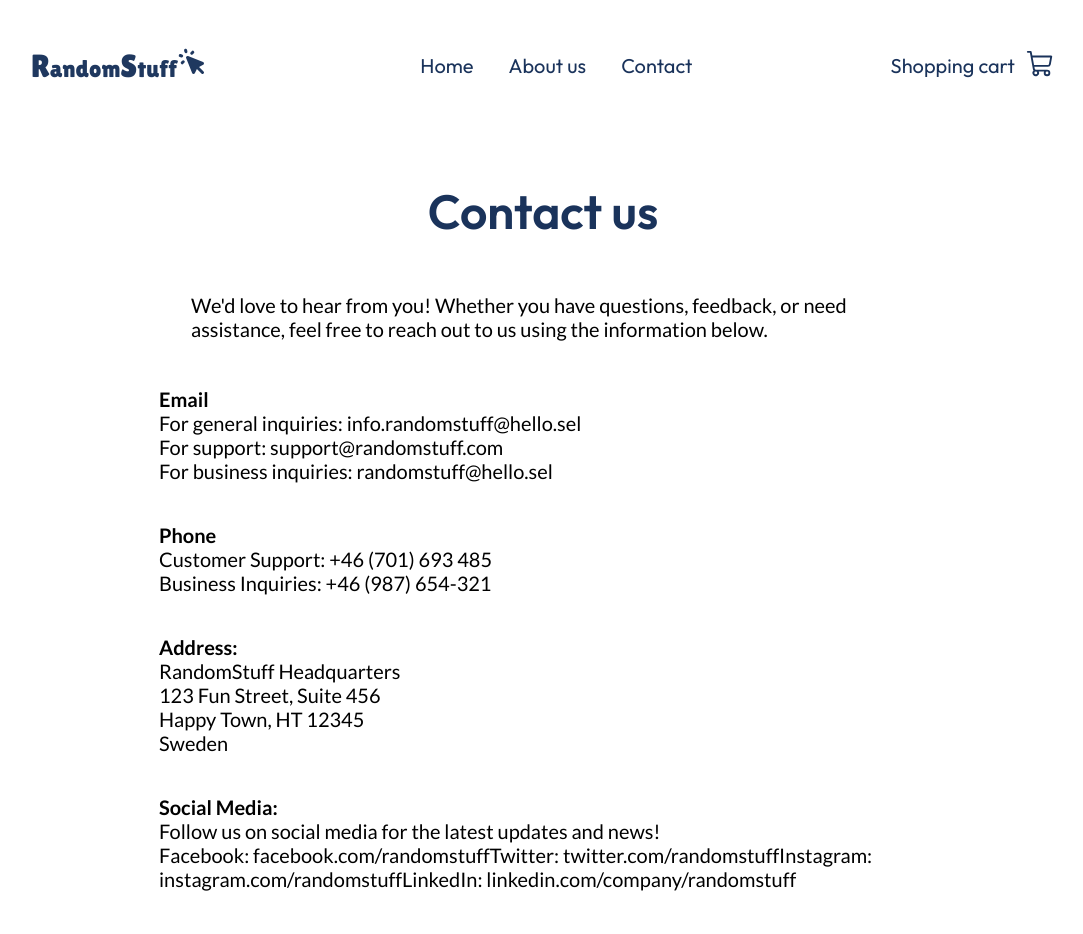
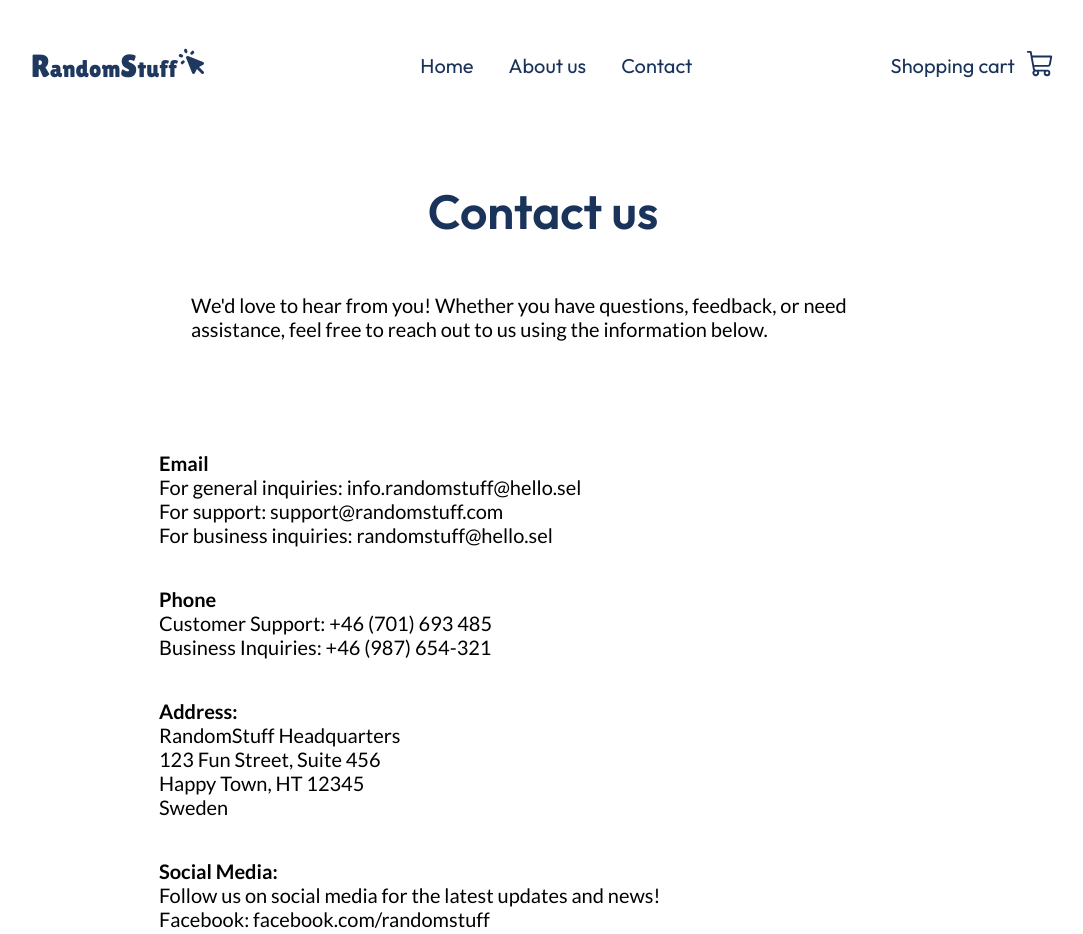
Before and after one commit to kleresjo/random-stuff, a React (Vite) app: page /contact in a window 1280 px wide. Shown: the top 934 px of the page, without its empty margins (97-1180 px from the left). Built offline with nearby package versions, Linux system fonts and the light colour scheme; a web font is replaced by a local one.

Commit message:
changed to SEK in productpage and changed minor styling

```diff
--- a/src/pages/ContactUsPage.jsx
+++ b/src/pages/ContactUsPage.jsx
@@ -34,8 +34,10 @@ const ContactUsPage = () => {
         <div className="contact-box">
           <p><b>Social Media:</b> <br />
           Follow us on social media for the latest updates and news!<br />
-          Facebook: facebook.com/randomstuffTwitter: twitter.com/randomstuffInstagram: <br />
-          instagram.com/randomstuffLinkedIn: linkedin.com/company/randomstuff
+          Facebook: facebook.com/randomstuff <br />
+          Twitter: twitter.com/randomstuff <br />
+          Instagram: instagram.com/randomstuff <br />
+          LinkedIn: linkedin.com/company/randomstuff
           </p>
         </div>
         <div className="contact-box">
--- a/src/pages/ProductPage.jsx
+++ b/src/pages/ProductPage.jsx
@@ -54,7 +54,7 @@ const ProductPage = () => {
           />
           <div className="product-details">
             <p className="product-title">{product.title}</p>
-            <p className="product-price">{product.price}kr</p>
+            <p className="product-price">{product.price} SEK</p>
             <p className="product-description">{product.description}</p>
 
             <button className="product-button" onClick={handleBuyClick}>
--- a/src/styling/AboutPageStyling.css
+++ b/src/styling/AboutPageStyling.css
@@ -6,6 +6,7 @@
   flex-direction: column;
   justify-content: center;
   align-items: center;
+  margin-bottom: 5%;
 }
 
 .about-h1 {
--- a/src/styling/CartPageStyling.css
+++ b/src/styling/CartPageStyling.css
@@ -8,6 +8,7 @@
 }
 
  .cart-container {
+  width: 60%;
   display: flex;
   flex-direction: column;
   justify-content: center;
@@ -17,7 +18,7 @@
 .list-cart-placing {
   display: flex;
   flex-direction: column;
-  gap: 15px;
+  gap: 20px;
   width: 80%;
 }
 
```
